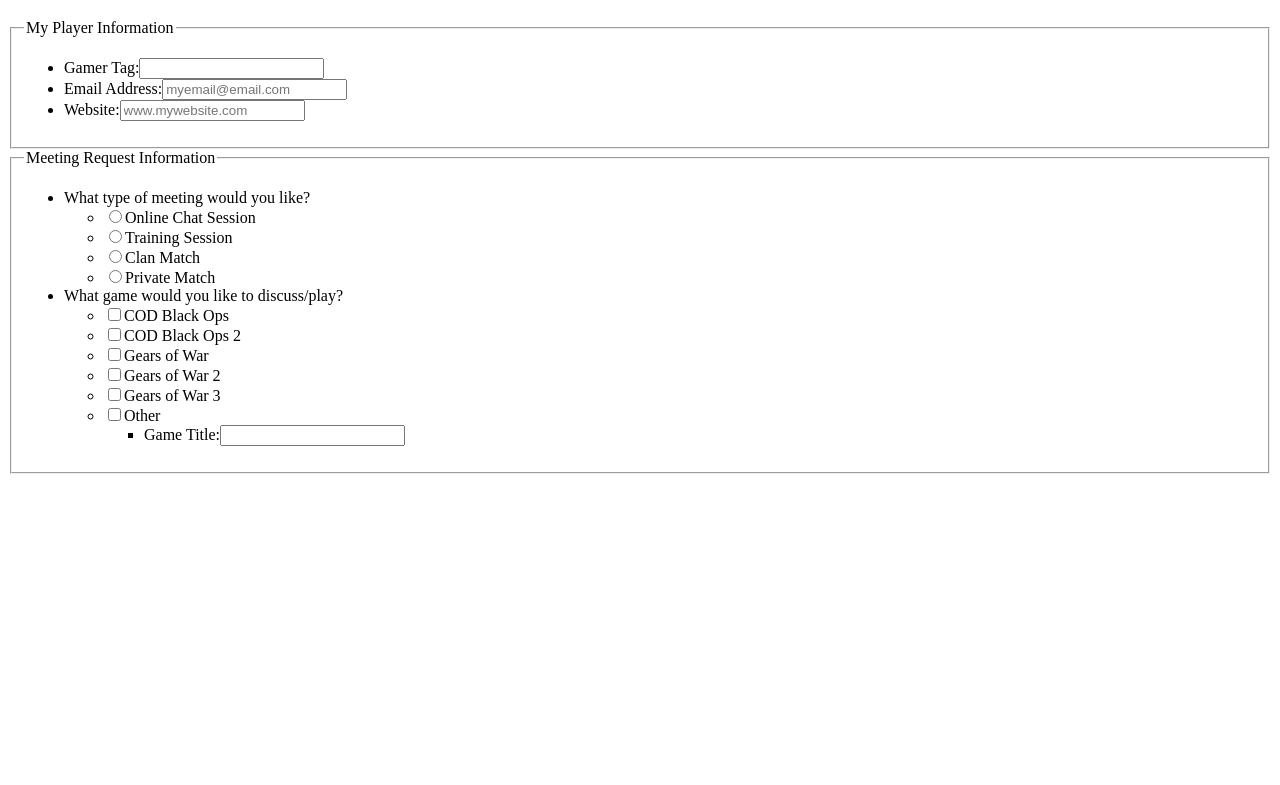
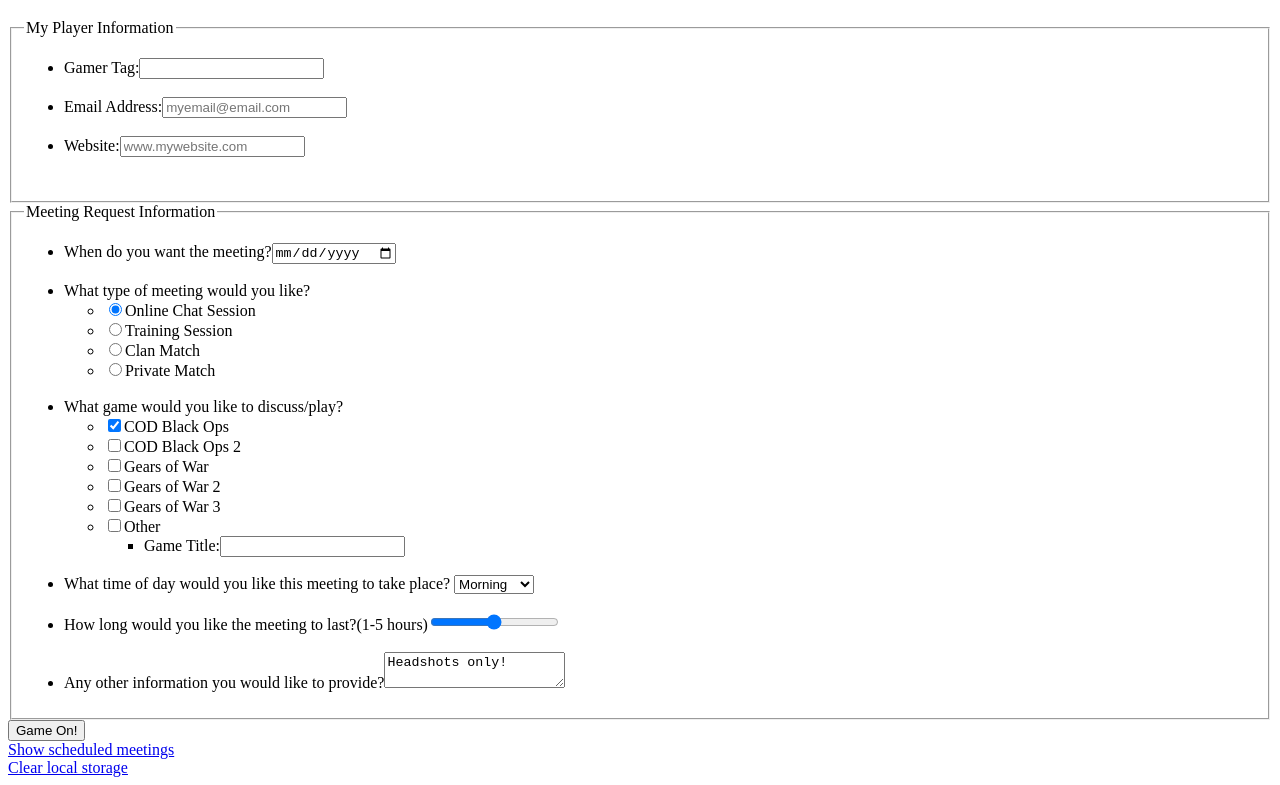
Before and after one commit to csivadon/VFW-Projects, a plain HTML site: page Sivadon_Connie_Project1/additem.html in a window 1280 px wide. Shown: the part 61-846 px from the top of the page. Before the commit the page ends 800 px from the top, so only its background shows below. Drawn offline with Linux system fonts and the light colour scheme.

Commit message:
finished my additem html file.

```diff
--- a/Sivadon_Connie_Project1/additem.html
+++ b/Sivadon_Connie_Project1/additem.html
@@ -1,4 +1,10 @@
 <!doctype html>
+
+<!-- Connie Sivadon -->
+<!-- VFW1303 -->
+<!-- 07 March 2013 -->
+<!-- Project 1 additem.html -->
+
 <html>
 	<head>
 		<!-- Character Set Meta -->
@@ -29,25 +35,27 @@
 			<fieldset>
 				<legend>My Player Information</legend>
 				<ul>
-					<li><label for="name">Gamer Tag:</label><input type="text" id="gTag" /></li>
-					<li><label for="email">Email Address:</label><input type="email" id="email" placeholder="myemail@email.com"/></li>
-					<li><label for="url">Website:</label><input type="url" id="url" placeholder="www.mywebsite.com"/></li>
+					<li><label for="name">Gamer Tag:</label><input type="text" id="gTag" /></li><br />
+					<li><label for="email">Email Address:</label><input type="email" id="email" placeholder="myemail@email.com"/></li><br />
+					<li><label for="url">Website:</label><input type="url" id="url" placeholder="www.mywebsite.com"/></li><br />
 				</ul>
 			</fieldset>
 			<fieldset>
 				<legend>Meeting Request Information</legend>
 				<ul>
+					<li><label for="date">When do you want the meeting?</label><input type="date" /></li><br />
+						<!-- The date only looks the way I want it in Google Chrome. -->
 					<li>What type of meeting would you like?
 						<ul>
-							<li><input type="radio" value="chat" id="chat" name="meetingtype" /><label for="chat">Online Chat Session</label></li>
+							<li><input type="radio" checked value="chat" id="chat" name="meetingtype" /><label for="chat">Online Chat Session</label></li>
 							<li><input type="radio" value="training" id="training" name="meetingtype" /><label for="training">Training Session</label></li>
 							<li><input type="radio" value="cmatch" id="cmatch" name="meetingtype" /><label for="cmatch">Clan Match</label></li>
 							<li><input type="radio" value="pmatch" id="pmatch" name="meetingtype" /><label for="pmatch">Private Match</label></li>
 						</ul>
-					</li>
+					</li><br />
 					<li>What game would you like to discuss/play?
 						<ul>
-							<li><input type="checkbox" value="codbo1" id="codbo1" /><label for="codbo1">COD Black Ops</label></li>
+							<li><input type="checkbox" checked value="codbo1" id="codbo1" /><label for="codbo1">COD Black Ops</label></li>
 							<li><input type="checkbox" value="codbo2" id="codbo2" /><label for="codbo2">COD Black Ops 2</label></li>
 							<li><input type="checkbox" value="gow1" id="gow1" /><label for="gow1">Gears of War</label></li>
 							<li><input type="checkbox" value="gow2" id="gow2" /><label for="gow2">Gears of War 2</label></li>
@@ -57,14 +65,24 @@
 									<li><label for="otherinput">Game Title:</label><input type="text" id="otherinput" /></li>
 								</ul>
 						</ul>
-					</li>
+					</li><br />
+					<li>
+						<label for="timeofday">What time of day would you like this meeting to take place?</label>
+						<select id="timeofday">
+							<option value="morning">Morning</option>
+							<option value="afternoon">Afternoon</option>
+							<option value="evening">Evening</option>
+						</select>
+					</li><br />
+					<li><label for="howlong">How long would you like the meeting to last?(1-5 hours)</label><input id="howlong" type="range" min="1" max="5" step="1" /></li><br />
+					<li><label for="moreinfo">Any other information you would like to provide?</label><textarea id="moreinfo">Headshots only!</textarea></li>
 				</ul>
 			</fieldset>
-
+			<input type="submit" value="Game On!"><br />
+			<nav>
+				<a href="#">Show scheduled meetings</a><br />
+				<a href="#">Clear local storage</a><br />
+			</nav>
 		</form>
 	</body>
-<!-- Connie Sivadon -->
-<!-- VFW1303 -->
-<!-- 07 March 2013 -->
-<!-- Project 1 additem.html -->
 </html>
```
Also changed, not shown: Sivadon_Connie_Project1/index.html (+6 -0 lines).
